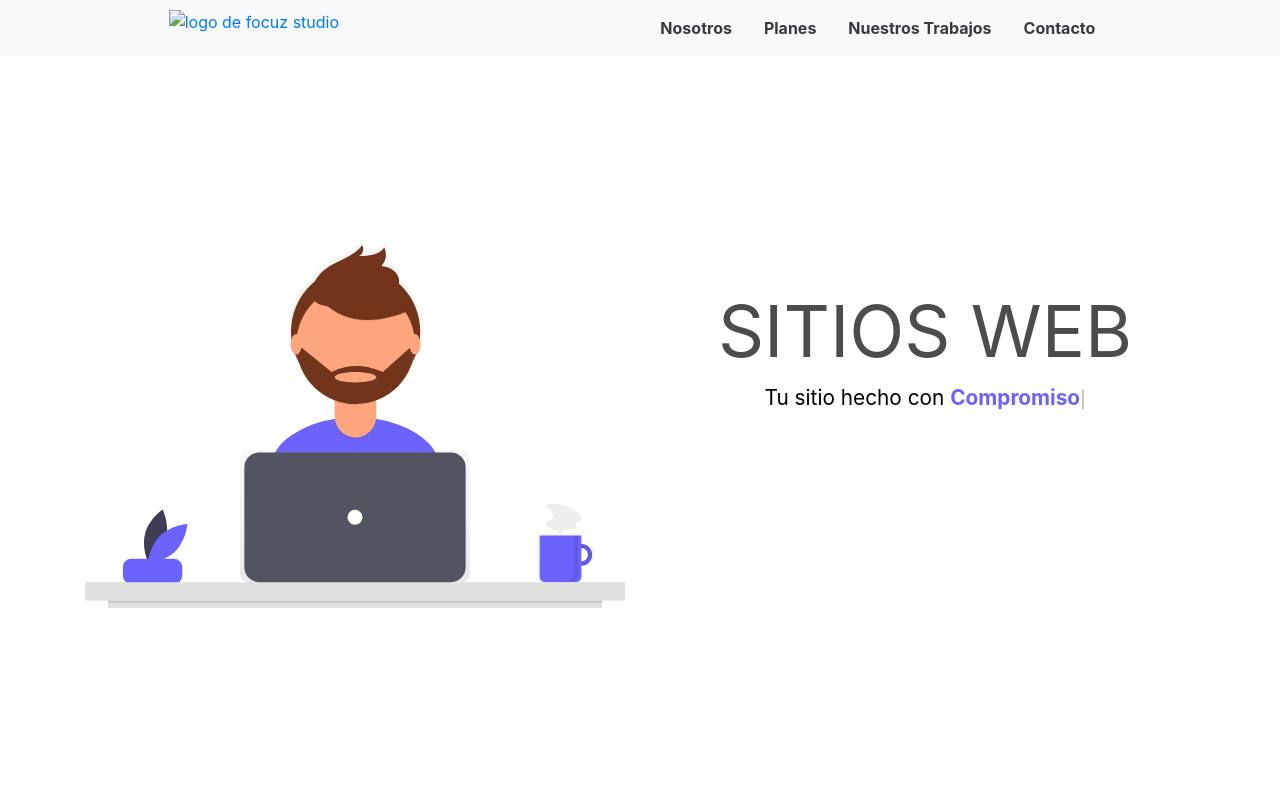
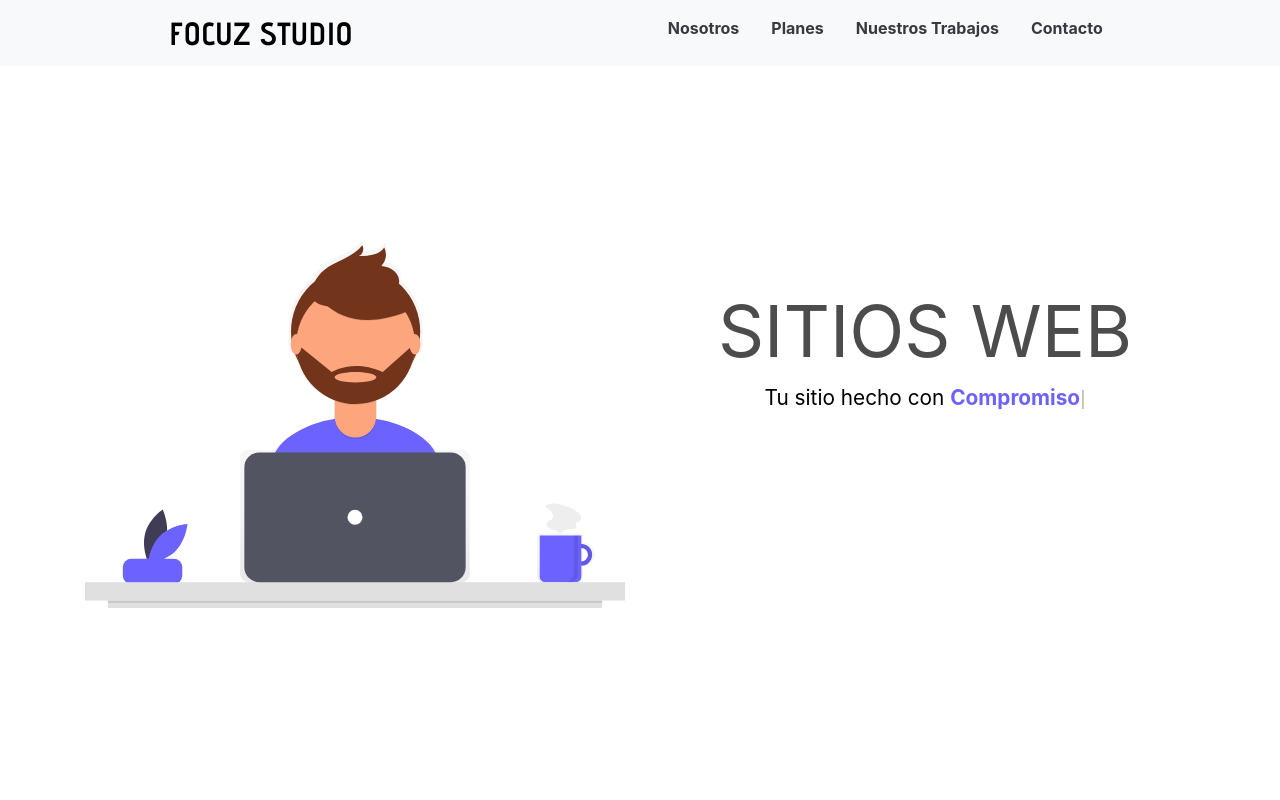
Before and after one commit to andresfernandez89/web-design-project, a website: page index.html in a window 1280 px wide. Shown: the top 800 px of the page. Drawn offline with nearby package versions, Linux system fonts and the light colour scheme; the site is published under a folder, as on GitHub Pages, so addresses that start at the root find nothing.

Commit message:
modif img

```diff
--- a/index.html
+++ b/index.html
@@ -20,7 +20,7 @@
                 <!-- Menu-Desktop-->
                 <nav class="header__menu--desktop navbar fixed-top navbar-dark bg-light d-none d-sm-block">
                     <div class="d-flex justify-content-around">
-                        <a href="index.html"><img src="/assets/images/logos/logo-focuz.png" alt="logo de focuz studio"></a>
+                        <a href="index.html"><img src="assets/images/logos/logo-focuz.png" alt="logo de focuz studio"></a>
                         <ul class="nav font-weight-bold">
                             <li class="nav-item">
                                 <a data-scroll class="nav-link text-dark" href="#team">Nosotros</a>
```
Also changed, not shown: nuestros-trabajos.html (+1 -1 lines), planes.html (+1 -1 lines), 2 other files.
